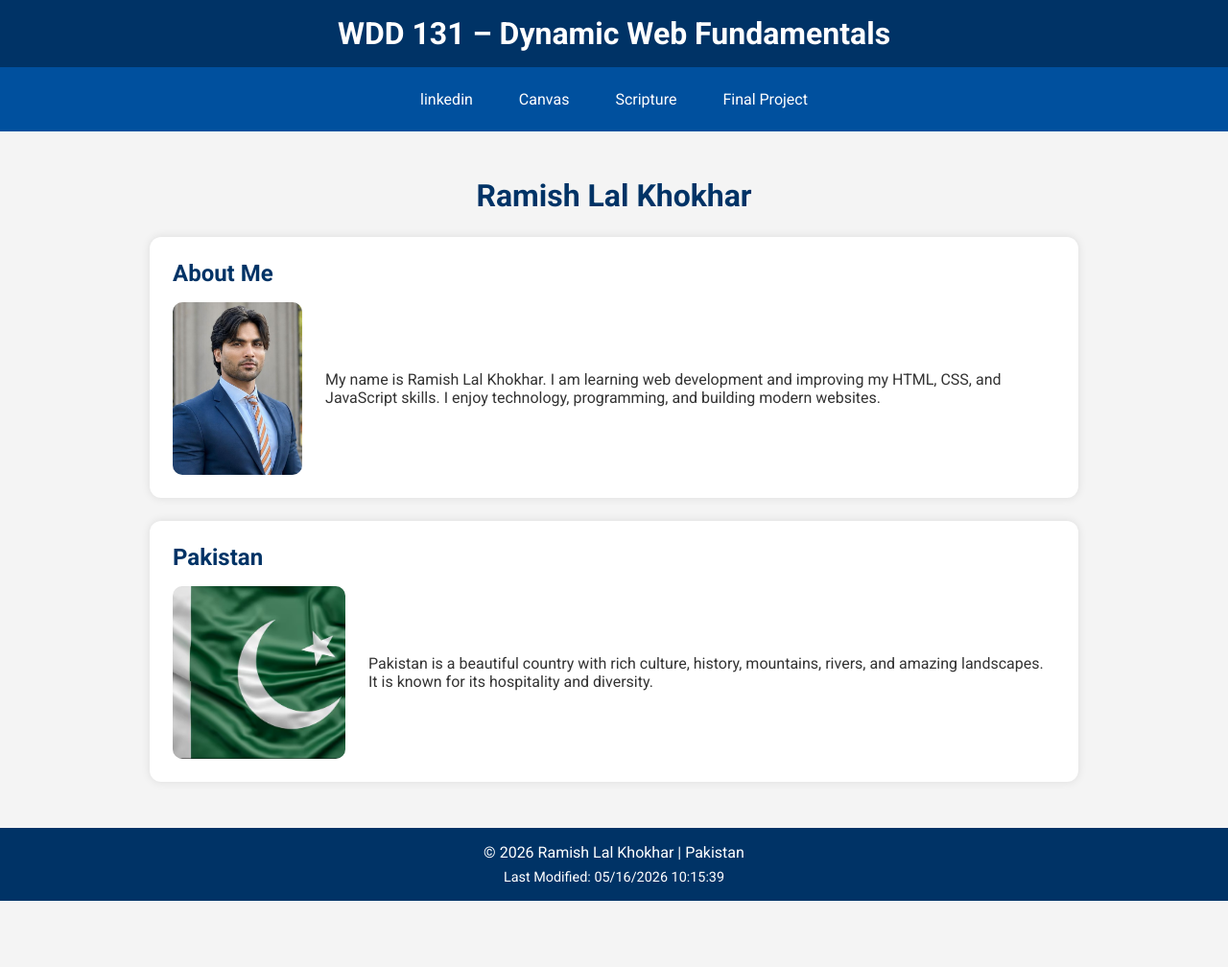
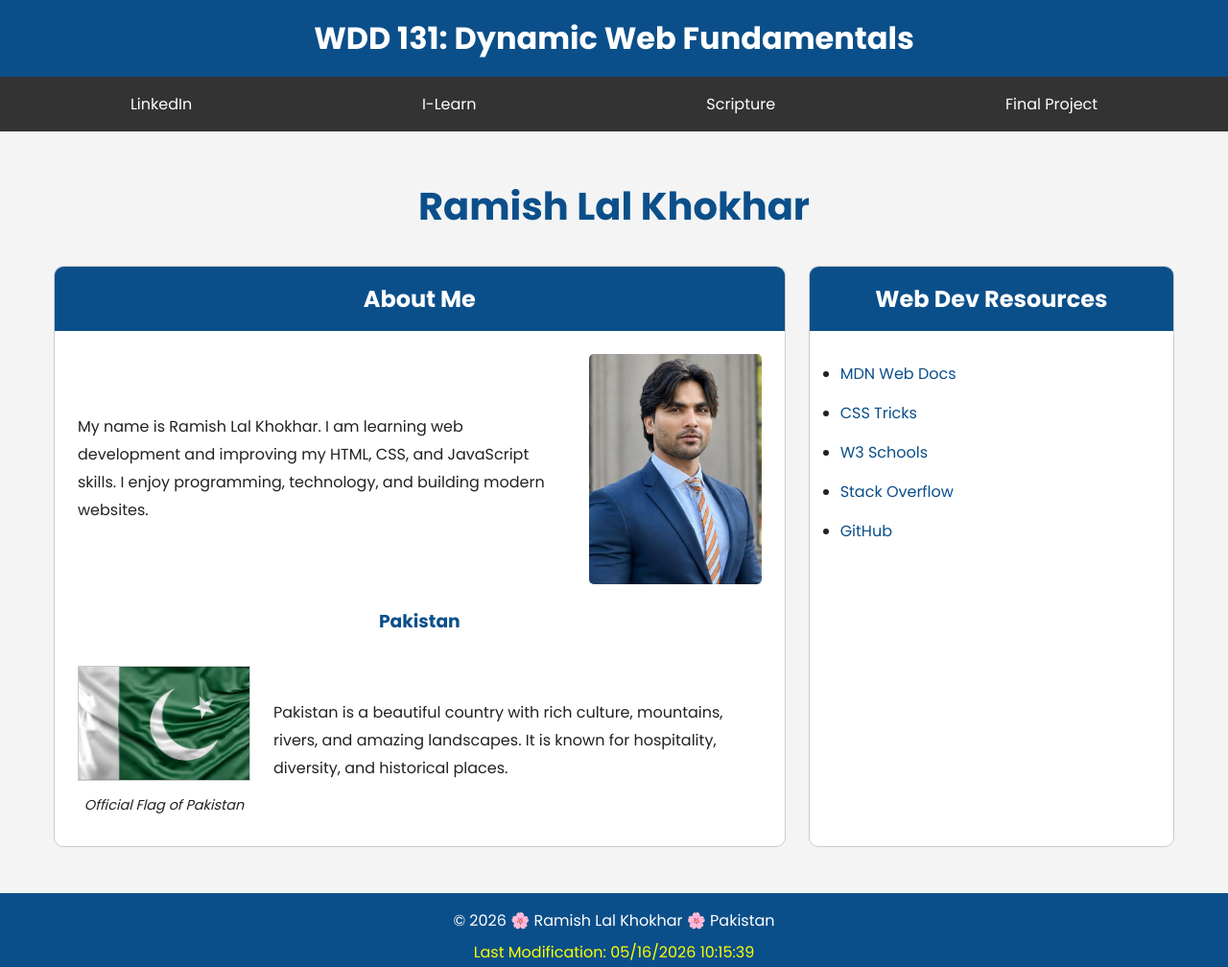
Before and after one commit to ramishspeaks/wdd131, a plain HTML site: page index.html in a window 1280 px wide. Shown: the whole page at 96% size. Before the commit the page ends 939 px from the top, so only its background shows below. Drawn offline with Linux system fonts and the light colour scheme.

Commit message:
Updated WDD131 homepage assignment

```diff
--- a/index.html
+++ b/index.html
@@ -1,90 +1,220 @@
 <!DOCTYPE html>
 <html lang="en">
 <head>
+
     <meta charset="UTF-8">
+
     <meta name="viewport" content="width=device-width, initial-scale=1.0">
 
-    <title>WDD 131 – Dynamic Web Fundamentals – Ramish Lal Khokhar</title>
+    <title>
+        WDD 131 – Dynamic Web Fundamentals – Ramish Lal Khokhar
+    </title>
 
-    <meta name="description" content="WDD 131 – Dynamic Web Fundamentals. Home page by Ramish Lal Khokhar using HTML, CSS, and JavaScript.">
+    <meta
+        name="description"
+        content="WDD 131 – Dynamic Web Fundamentals home page by Ramish Lal Khokhar using HTML, CSS, and JavaScript."
+    >
 
-    <meta name="author" content="Ramish Lal Khokhar">
+    <meta
+        name="author"
+        content="Ramish Lal Khokhar"
+    >
 
-    <!-- Google Fonts -->
+    <!-- GOOGLE FONTS -->
+
     <link rel="preconnect" href="https://fonts.googleapis.com">
+
     <link rel="preconnect" href="https://fonts.gstatic.com" crossorigin>
 
     <!-- CSS -->
+
     <link rel="stylesheet" href="styles/base.css">
 
-    <!-- JavaScript -->
+    <!-- JAVASCRIPT -->
+
     <script src="scripts/getdates.js" defer></script>
+
 </head>
 
 <body>
 
+    <!-- HEADER -->
+
     <header>
+
         <span id="course-title">
-            WDD 131 – Dynamic Web Fundamentals
+            WDD 131: Dynamic Web Fundamentals
         </span>
 
         <nav>
-            <a href="https://www.linkedin.com/in/ramish-a-8a17231aa/" target="_blank">linkedin</a>
-            <a href="https://byupw.instructure.com/" target="_blank">Canvas</a>
-            <a href="https://www.churchofjesuschrist.org/study/scriptures" target="_blank">
+
+            <a
+                href="https://www.linkedin.com/in/ramish-a-8a17231aa/"
+                target="_blank"
+            >
+                LinkedIn
+            </a>
+
+            <a
+                href="https://byupw.instructure.com/"
+                target="_blank"
+            >
+                I-Learn
+            </a>
+
+            <a
+                href="https://www.churchofjesuschrist.org/study/scriptures"
+                target="_blank"
+            >
                 Scripture
             </a>
 
-            <a href="#">Final Project</a>
+            <a href="#">
+                Final Project
+            </a>
+
         </nav>
+
     </header>
 
+    <!-- MAIN -->
+
     <main>
+
         <h1>Ramish Lal Khokhar</h1>
 
-        <!-- ABOUT ME -->
+        <div class="main-grid">
 
-        <section class="card">
+            <!-- ABOUT CARD -->
+
+            <section class="card about-card">
+
                 <h2>About Me</h2>
 
-            <div class="card-content">
-                <img src="images/ramish.jpeg" alt="Ramish Lal Khokhar">
+                <div class="about-content">
+
+                    <div class="about-text">
 
                         <p>
                             My name is Ramish Lal Khokhar. I am learning web
-                    development and improving my HTML, CSS, and JavaScript
-                    skills. I enjoy technology, programming, and building
-                    modern websites.
+                            development and improving my HTML, CSS, and
+                            JavaScript skills. I enjoy programming,
+                            technology, and building modern websites.
                         </p>
+
                     </div>
-        </section>
 
-        <!-- PAKISTAN -->
+                    <img
+                        src="images/ramish.jpeg"
+                        alt="Ramish Lal Khokhar"
+                    >
 
-        <section class="card">
-            <h2>Pakistan</h2>
+                </div>
 
-            <div class="card-content">
-                <img src="images/pakistanflag.jpeg" alt="Pakistan Flag">
+                <!-- COUNTRY SECTION -->
+
+                <h3>Pakistan</h3>
+
+                <div class="country-content">
+
+                    <figure>
+
+                        <img
+                            src="images/pakistanflag.jpeg"
+                            alt="Official Flag of Pakistan"
+                        >
+
+                        <figcaption>
+                            Official Flag of Pakistan
+                        </figcaption>
+
+                    </figure>
 
                     <p>
                         Pakistan is a beautiful country with rich culture,
-                    history, mountains, rivers, and amazing landscapes.
-                    It is known for its hospitality and diversity.
+                        mountains, rivers, and amazing landscapes.
+                        It is known for hospitality, diversity,
+                        and historical places.
                     </p>
+
                 </div>
+
             </section>
+
+            <!-- RESOURCES CARD -->
+
+            <section class="card resources-card">
+
+                <h2>Web Dev Resources</h2>
+
+                <ul>
+
+                    <li>
+                        <a
+                            href="https://developer.mozilla.org/"
+                            target="_blank"
+                        >
+                            MDN Web Docs
+                        </a>
+                    </li>
+
+                    <li>
+                        <a
+                            href="https://css-tricks.com/"
+                            target="_blank"
+                        >
+                            CSS Tricks
+                        </a>
+                    </li>
+
+                    <li>
+                        <a
+                            href="https://www.w3schools.com/"
+                            target="_blank"
+                        >
+                            W3 Schools
+                        </a>
+                    </li>
+
+                    <li>
+                        <a
+                            href="https://stackoverflow.com/"
+                            target="_blank"
+                        >
+                            Stack Overflow
+                        </a>
+                    </li>
+
+                    <li>
+                        <a
+                            href="https://github.com/"
+                            target="_blank"
+                        >
+                            GitHub
+                        </a>
+                    </li>
+
+                </ul>
+
+            </section>
+
+        </div>
 
     </main>
 
+    <!-- FOOTER -->
+
     <footer>
+
         <p>
             &copy;
             <span id="currentyear"></span>
-            Ramish Lal Khokhar | Pakistan
+
+            🌸 Ramish Lal Khokhar 🌸 Pakistan
         </p>
 
         <p id="lastModified"></p>
+
     </footer>
 
 </body>
--- a/scripts/getdates.js
+++ b/scripts/getdates.js
@@ -3,4 +3,4 @@ const currentYear = new Date().getFullYear();
 document.getElementById("currentyear").textContent = currentYear;
 
 document.getElementById("lastModified").textContent =
-`Last Modified: ${document.lastModified}`;
+`Last Modification: ${document.lastModified}`;
--- a/styles/base.css
+++ b/styles/base.css
@@ -1,4 +1,4 @@
-@import url('https://fonts.googleapis.com/css2?family=Roboto:wght@400;700&display=swap');
+@import url('https://fonts.googleapis.com/css2?family=Poppins:wght@400;600;700&display=swap');
 
 * {
     margin: 0;
@@ -6,99 +6,166 @@
     box-sizing: border-box;
 }
 
+/* BODY */
+
 body {
-    font-family: 'Roboto', sans-serif;
+    font-family: 'Poppins', sans-serif;
     background-color: #f4f4f4;
-    color: #333;
+    color: #222;
 }
 
 /* HEADER */
 
 header {
-    background-color: #003366;
+    background-color: #0b4f8a;
     color: white;
     text-align: center;
 }
 
 #course-title {
     display: block;
+    padding: 1rem;
     font-size: 2rem;
-    font-weight: bold;
-    padding: 1rem;
+    font-weight: 700;
 }
 
 /* NAVIGATION */
 
 nav {
     display: flex;
-    justify-content: center;
-    gap: 1rem;
-    background-color: #00509e;
+    justify-content: space-around;
+    align-items: center;
+    background-color: #333;
     padding: 1rem;
-    flex-wrap: wrap;
 }
 
 nav a {
     color: white;
     text-decoration: none;
-    padding: 0.5rem 1rem;
     transition: 0.3s;
-    border-radius: 5px;
+    font-weight: 500;
 }
 
 nav a:hover {
-    background-color: white;
-    color: #00509e;
+    color: yellow;
 }
 
 /* MAIN */
 
 main {
-    max-width: 1000px;
+    max-width: 1200px;
     margin: 2rem auto;
-    display: grid;
-    gap: 1.5rem;
     padding: 1rem;
 }
 
 h1 {
     text-align: center;
-    color: #003366;
+    margin-bottom: 2rem;
+    color: #0b4f8a;
+    font-size: 2.5rem;
+}
+
+/* GRID LAYOUT */
+
+.main-grid {
+    display: grid;
+    grid-template-columns: 2fr 1fr;
+    gap: 1.5rem;
 }
 
 /* CARDS */
 
 .card {
     background-color: white;
-    padding: 1.5rem;
-    border-radius: 12px;
-    box-shadow: 0 0 10px rgba(0,0,0,0.1);
+    border-radius: 10px;
+    overflow: hidden;
+    border: 1px solid #ccc;
 }
 
 .card h2 {
-    margin-bottom: 1rem;
-    color: #003366;
+    background-color: #0b4f8a;
+    color: white;
+    text-align: center;
+    padding: 1rem;
 }
 
-/* CARD CONTENT */
+/* ABOUT SECTION */
 
-.card-content {
+.about-card {
+    padding-bottom: 1rem;
+}
+
+.about-content {
     display: flex;
     align-items: center;
     gap: 1.5rem;
+    padding: 1.5rem;
 }
 
-.card-content img {
+.about-content img {
     width: 180px;
-    height: 180px;
-    object-fit: cover;
-    border-radius: 10px;
+    height: auto;
+    border-radius: 5px;
+}
+
+.about-text p {
+    line-height: 1.8;
+}
+
+/* COUNTRY SECTION */
+
+h3 {
+    text-align: center;
+    color: #0b4f8a;
+    margin-bottom: 1rem;
+}
+
+.country-content {
+    display: flex;
+    align-items: center;
+    gap: 1.5rem;
+    padding: 1rem 1.5rem;
+}
+
+.country-content img {
+    width: 180px;
+    border: 1px solid #ccc;
+}
+
+.country-content p {
+    line-height: 1.8;
+}
+
+figcaption {
+    text-align: center;
+    margin-top: 0.5rem;
+    font-style: italic;
+    font-size: 0.9rem;
+}
+
+/* RESOURCES */
+
+.resources-card ul {
+    padding: 2rem;
+}
+
+.resources-card li {
+    margin-bottom: 1rem;
+}
+
+.resources-card a {
+    color: #0b4f8a;
+    text-decoration: none;
+}
+
+.resources-card a:hover {
+    text-decoration: underline;
 }
 
 /* FOOTER */
 
 footer {
-    background-color: #003366;
+    background-color: #0b4f8a;
     color: white;
     text-align: center;
     padding: 1rem;
@@ -106,25 +173,30 @@ footer {
 }
 
 #lastModified {
+    color: yellow;
     margin-top: 0.5rem;
-    font-size: 0.9rem;
 }
 
 /* RESPONSIVE DESIGN */
 
 @media (max-width: 768px) {
 
-    nav {
-        flex-direction: column;
+    .main-grid {
+        grid-template-columns: 1fr;
     }
 
-    .card-content {
+    .about-content,
+    .country-content {
         flex-direction: column;
         text-align: center;
     }
 
-    .card-content img {
-        width: 150px;
-        height: 150px;
+    nav {
+        flex-direction: column;
+        gap: 1rem;
+    }
+
+    h1 {
+        font-size: 2rem;
     }
 }
```
Lines whose indentation alone changed are shown as unchanged.
